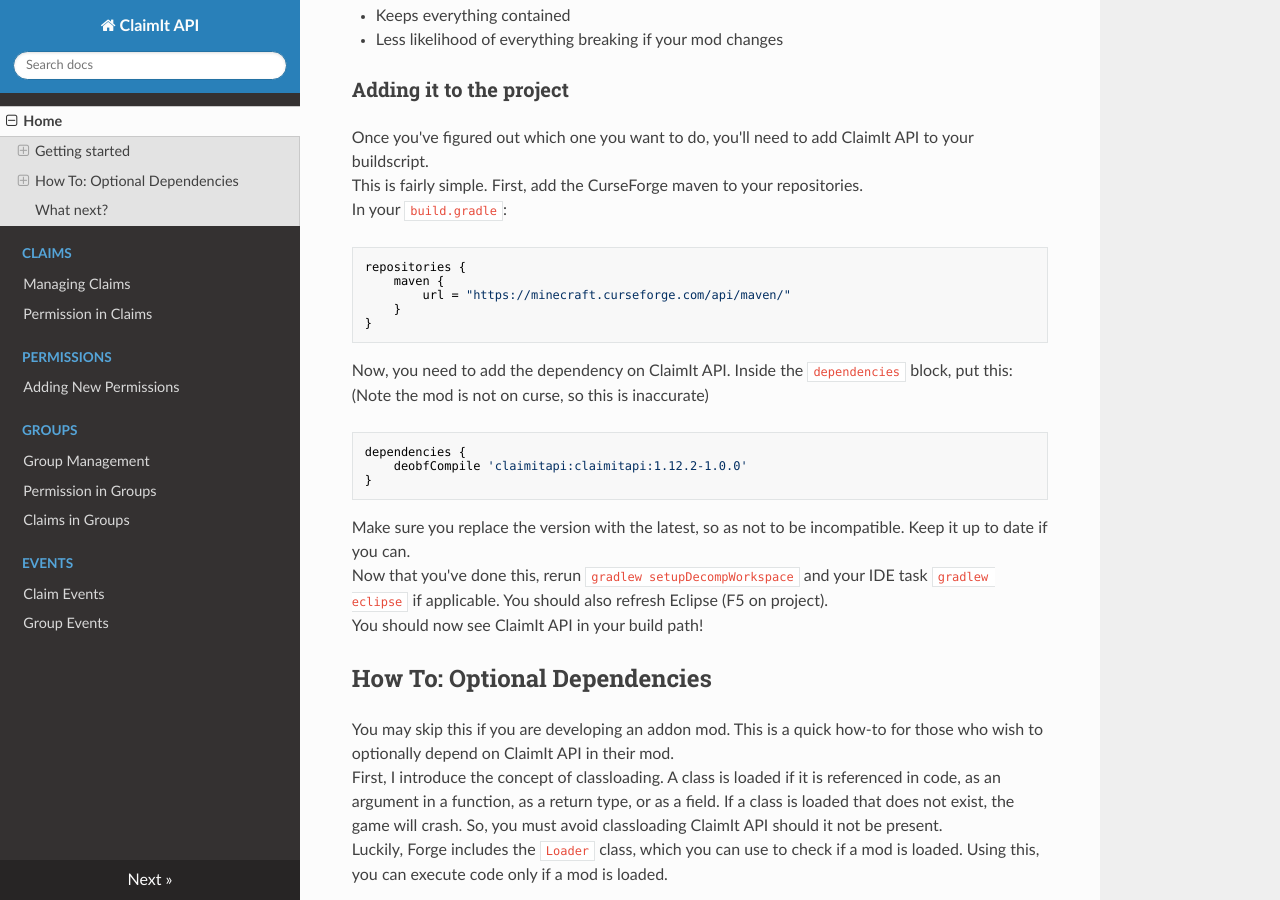
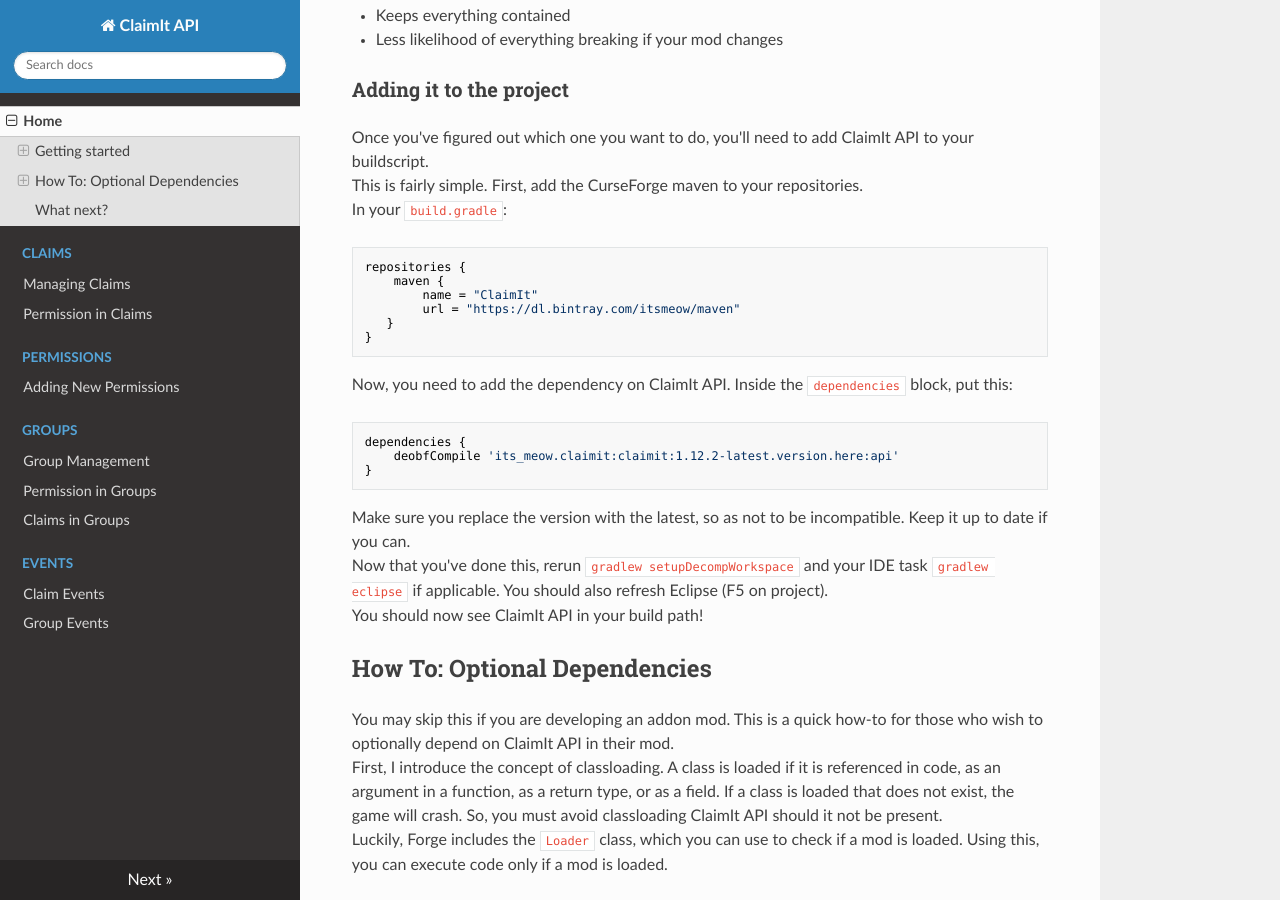
Before and after one commit to itsmeow/ClaimIt, an MkDocs documentation site: the page built from docs/index.md, in a window 1280 px wide and 900 px high, scrolled down 572 px. Built offline with MkDocs 1.6.1, drawn with Linux system fonts in a browser that asks for light colours; nearby versions of some CDN libraries.

Commit message:
Correct docs on adding dependency and add maven publishing tasks

````diff
--- a/docs/index.md
+++ b/docs/index.md
@@ -27,16 +27,17 @@
 ```
 repositories {
 	maven {
-		url = "https://minecraft.curseforge.com/api/maven/"
-	}
+        name = "ClaimIt"
+        url = "https://dl.bintray.com/itsmeow/maven"
+   }
 }
 ```
 
-Now, you need to add the dependency on ClaimIt API. Inside the `dependencies` block, put this: (Note the mod is not on curse, so this is inaccurate)
+Now, you need to add the dependency on ClaimIt API. Inside the `dependencies` block, put this:
 
 ```
 dependencies {
-	deobfCompile 'claimitapi:claimitapi:1.12.2-1.0.0'
+	deobfCompile 'its_meow.claimit:claimit:1.12.2-latest.version.here:api'
 }
 ```
 
````
Also changed, not shown: 2 other files.
